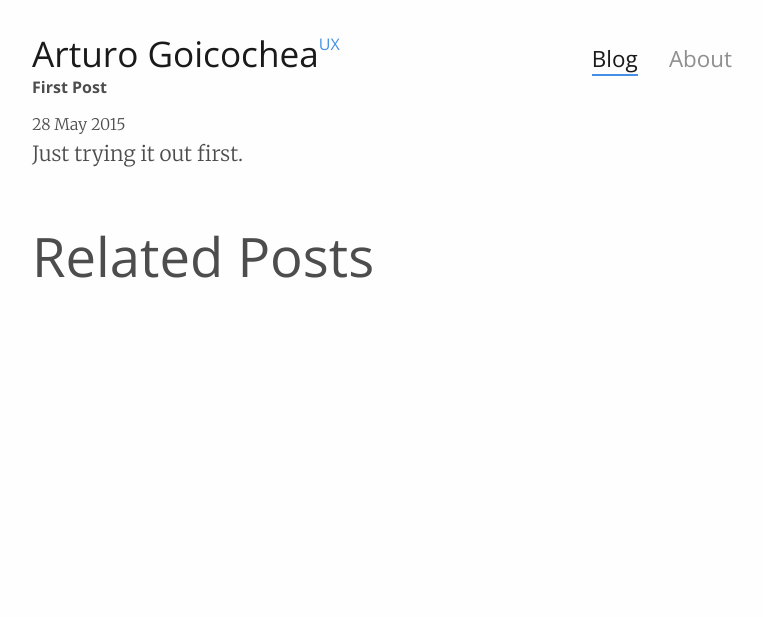
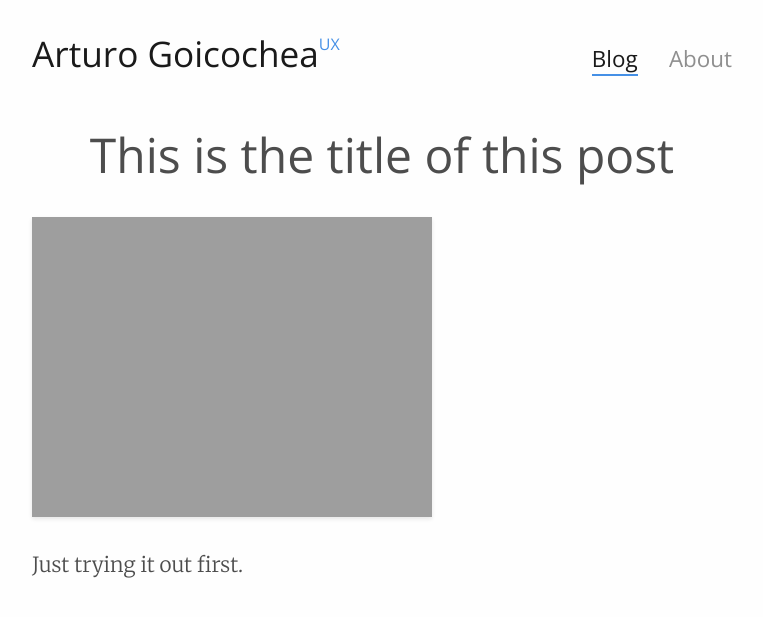
Before and after one commit to arturogh/arturogh, a Jekyll site: the page built from _posts/2015-05-28-hello-blog.md, in a window 1280 px wide. Shown: the top 617 px of the page, without its empty margins (258-1021 px from the left). Built offline with Jekyll 4.4.1, drawn with Linux system fonts in a browser that asks for light colours.

Commit message:
Worked on the blog post

```diff
--- a/_layouts/post.html
+++ b/_layouts/post.html
@@ -2,24 +2,7 @@
 layout: default
 ---
 
-<div class="post">
-  <h1 class="post-title">{{ page.title }}</h1>
-  <span class="post-date">{{ page.date | date_to_string }}</span>
+<h2 class="blog-post-title">This is the title of this post</h2>
+<img src="{{site.baseurl}}/public/images/{{post.image}}" alt="">
+
   {{ content }}
-</div>
-
-<div class="related">
-  <h2>Related Posts</h2>
-  <ul class="related-posts">
-    {% for post in site.related_posts limit:3 %}
-      <li>
-        <h3>
-          <a href="{{ site.baseurl }}{{ post.url }}">
-            {{ post.title }}
-            <small>{{ post.date | date_to_string }}</small>
-          </a>
-        </h3>
-      </li>
-    {% endfor %}
-  </ul>
-</div>
```
